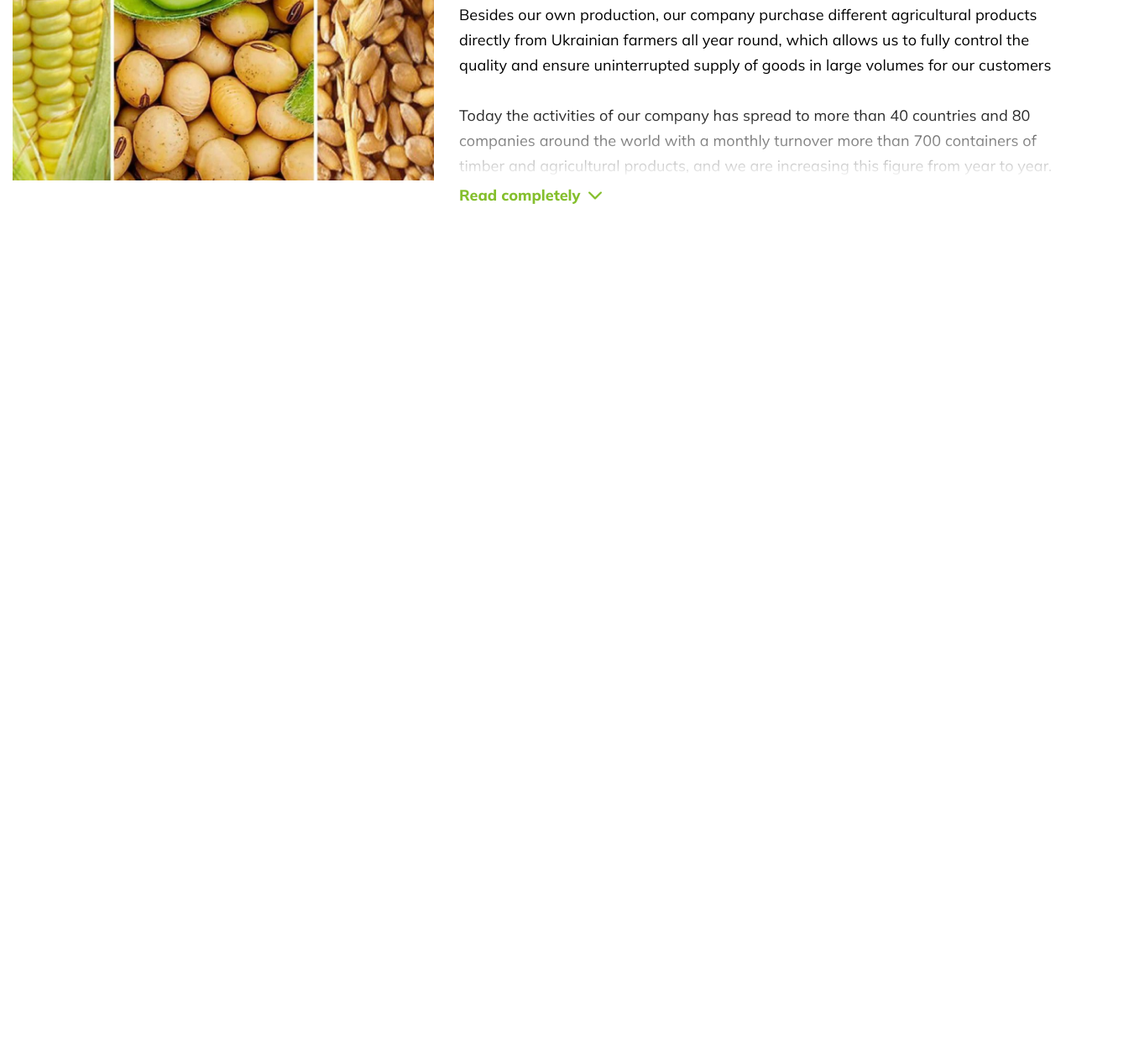
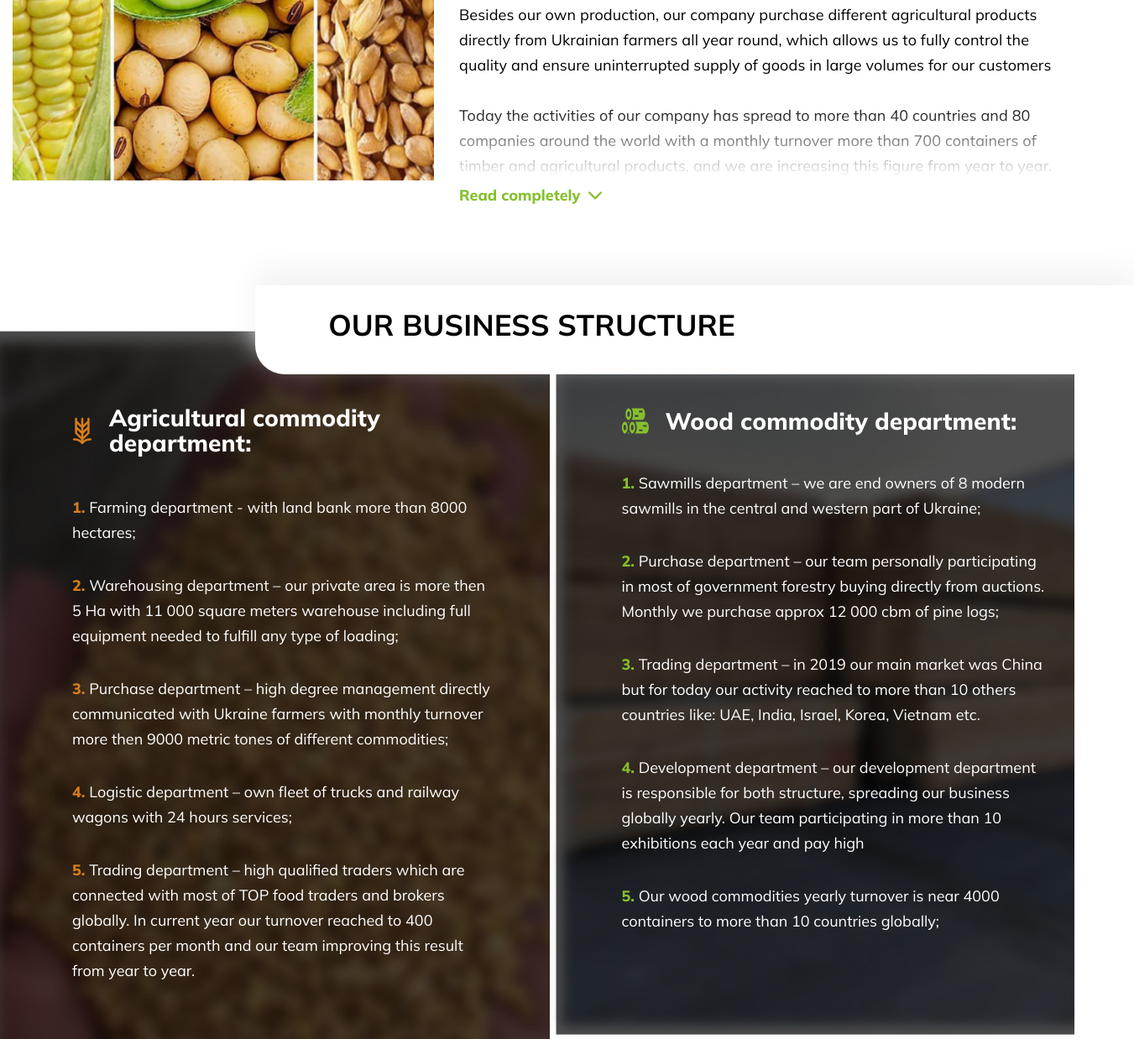
Before and after one commit to Lonerr7/TBB-dev, a plain HTML site: page index.html in a window 1280 px wide. Shown: the part 1321-2559 px from the top of the page at 84% size, 1351 px wide, since content can reach past the window. Before the commit the page ends 1661 px from the top, so only its background shows below. Drawn offline with Linux system fonts and the light colour scheme.

Commit message:
Made structure section

```diff
--- a/index.html
+++ b/index.html
@@ -144,6 +144,56 @@
 			<!-- /container -->
 		</section>
 		<!-- /section.about -->
+
+		<section class="structure">
+			<div class="container container--relative">
+				<h2 class="structure__title">OUR BUSINESS STRUCTURE</h2>
+			</div>
+			<!-- /container -->
+			<div class="structure__items">
+				<div class="structure__item structure__item--first">
+					<div class="container">
+						<div class="structure__item-titlebox structure__item-titlebox--first">
+							<img class="structure__item-titleimg" src="images/structure/item-icon-1.svg" alt="image">
+							<p class="structure__item-title">Agricultural commodity department:</p>
+						</div>
+						<!-- /structure__item-titlebox -->
+						<div class="structure__item-textbox ">
+							<p class="structure__item-text"><span class="structure__item-number--orange">1.</span> Farming department - with land bank more than 8000 hectares;</p>
+							<p class="structure__item-text"><span class="structure__item-number--orange">2.</span> Warehousing department – our private area is more then 5 Ha with 11 000 square meters warehouse including full equipment needed to fulfill any type of loading;</p>
+							<p class="structure__item-text"><span class="structure__item-number--orange">3.</span> Purchase department – high degree management directly  communicated with Ukraine farmers with monthly turnover more then 9000 metric tones of different commodities;</p>
+							<p class="structure__item-text"><span class="structure__item-number--orange">4.</span> Logistic department – own fleet of trucks and railway wagons with 24 hours services;</p>
+							<p class="structure__item-text"><span class="structure__item-number--orange">5.</span> Trading department – high qualified traders which are connected with most of TOP food traders and brokers globally. In current year our turnover reached to 400 containers per month and our team improving this result from year to year.</p>
+						</div>
+						<!-- /structure__item-textbox -->
+					</div>
+					<!-- /container -->
+				</div>
+				<!-- /structure__item -->
+
+				<div class="structure__item structure__item--second">
+					<div class="container">
+						<div class="structure__item-titlebox">
+							<img class="structure__item-titleimg" src="images/structure/item-icon-2.svg" alt="image">
+							<p class="structure__item-title">Wood commodity department:</p>
+						</div>
+						<!-- /structure__item-titlebox -->
+						<div class="structure__item-textbox">
+							<p class="structure__item-text"><span class="structure__item-number--green">1.</span> Sawmills department – we are end owners of 8 modern sawmills in the central and western part of Ukraine;</p>
+							<p class="structure__item-text"><span class="structure__item-number--green">2.</span>  Purchase department – our team personally participating in most of government forestry buying directly from auctions. Monthly we purchase approx 12 000 cbm of pine logs;</p>
+							<p class="structure__item-text"><span class="structure__item-number--green">3.</span> Trading department – in 2019 our main market was China but for today our activity reached to more than 10 others countries like: UAE, India, Israel, Korea, Vietnam etc.</p>
+							<p class="structure__item-text"><span class="structure__item-number--green">4.</span> Development department – our development department is responsible for both structure, spreading our business globally yearly. Our team participating in more than 10 exhibitions each year and pay high</p>
+							<p class="structure__item-text"><span class="structure__item-number--green">5.</span> Our wood commodities yearly turnover is near 4000 containers to more than 10 countries globally;</p>
+						</div>
+						<!-- /structure__item-textbox -->
+					</div>
+					<!-- /container -->
+				</div>
+				<!-- /structure__item -->
+			</div>
+			<!-- /structure__items -->
+		</section>
+		<!-- /section.structure -->
 	</main>
 	<!-- /main.main -->
 
--- a/scss/_global.scss
+++ b/scss/_global.scss
@@ -15,6 +15,10 @@ body {
     padding: 0 15px;
 }
 
+.container--relative {
+    position: relative;
+}
+
 .lock {
     overflow: hidden;
 }
--- a/scss/style.scss
+++ b/scss/style.scss
@@ -276,4 +276,96 @@
 // === /about ===
 
 
+
+// === structure ===
+
+.structure {
+    padding-top: 50px;
+
+    &__title {
+        position: absolute;
+        top: -50px;
+        right: -71px;
+        @extend %title-style;
+        padding: 27px 475px 39px 87px;
+        // padding: auto;
+        background: #FFFFFF;
+        box-shadow: 0px -20px 35px #F3F3F3;
+        border-radius: 0px 0px 0px 35px;
+    }
+
+    &__items {
+        display: flex;
+        align-items: flex-start;
+        justify-content: space-between;
+    }
+
+    &__item {
+        padding: 93px 56px 159px 71px;
+        color: #fff;
+    }
+
+    &__item--first {
+        background-image: url(../images/structure/item-bg-1.jpg);
+        background-size: cover;
+        background-repeat: no-repeat;
+        // background-position: right right;
+        margin-right: -7px;
+    }
+
+    &__item-titlebox {
+        display: flex;
+        margin-bottom: 41px;
+        align-items: center;
+    }
+
+    &__item-titlebox--first {
+        margin-bottom: 47px;
+    }
+
+    &__item-titleimg {
+        margin-right: 20px;
+    }
+
+    &__item-title {
+        font-weight: 800;
+        font-size: 28px;
+        line-height: 30px;
+        letter-spacing: 0.1px;
+    }
+
+    &__item-textbox {
+        max-width: 600px;
+    }
+
+    &__item-text {
+        margin-bottom: 33px;
+
+        &:last-child {
+            margin-bottom: 0;
+        }
+    }
+
+    &__item-number--orange {
+        font-weight: 800;
+        color: $orange;
+    }
+
+    &__item-number--green {
+        font-weight: 800;
+        color: $green;
+    }
+
+    &__item--second {
+        background-image: url(../images/structure/item-bg-2.jpg);
+        background-size: cover;
+        background-repeat: no-repeat;
+        // background-position: left left;
+        padding: 93px 20px 125px 71px;
+    }
+}
+
+// === /structure ===
+
+
 @import 'media';
```
Also changed, not shown: css/style.min.css, images/structure/item-bg-1.jpg (added), images/structure/item-bg-2.jpg (added), images/structure/item-icon-1.svg (added), images/structure/item-icon-2.svg (added).
